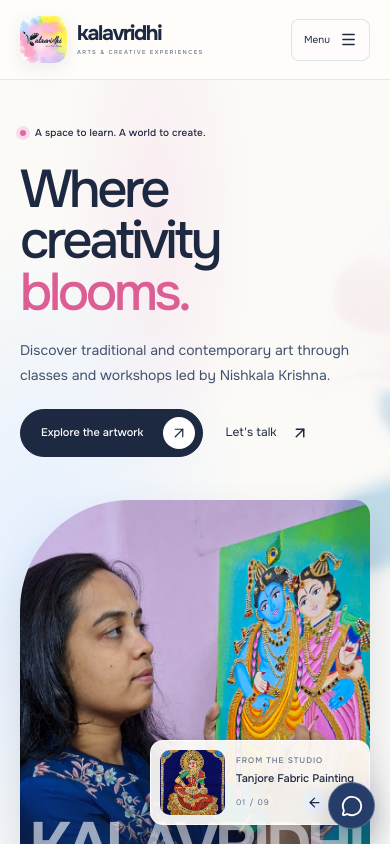
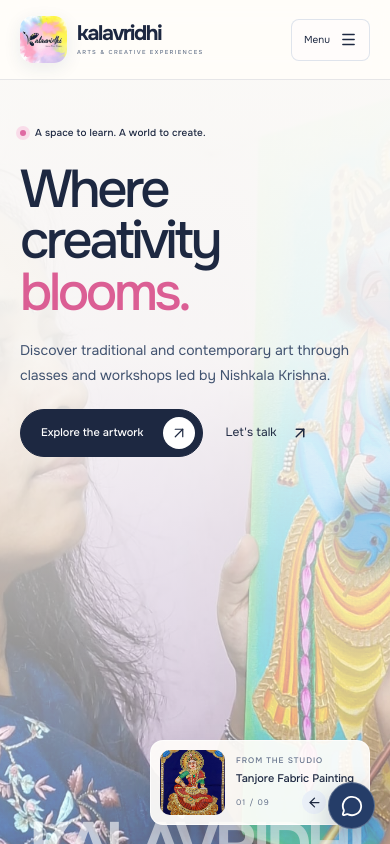
Before and after one commit to RethikaKJegan/kalavridhi, a Next.js app: page / in a window 390 px wide. Shown: the top 844 px of the page. Built offline with nearby package versions, Linux system fonts and the light colour scheme.

Commit message:
Make artist painting photo the full hero backdrop

```diff
--- a/src/components/studio/studio-next.css
+++ b/src/components/studio/studio-next.css
@@ -148,6 +148,13 @@
 .kv-moments-controls button:focus-visible { outline: 3px solid #cf8fa8; outline-offset: 3px; }
 @media (max-width: 900px) { .kv-moment-track { grid-template-columns: repeat(2,minmax(0,1fr)); gap: 12px; } .kv-moment-card { border-radius: 13px; } .kv-moment-photo { height: clamp(155px,32vw,230px); } .kv-moment-type { left: 8px; bottom: 8px; padding: 6px 8px; font-size: 7px; } .kv-moment-index { top: 8px; right: 8px; width: 25px; height: 25px; } }
 @media (max-width: 520px) { .kv-moment-track { grid-template-columns: 1fr; gap: 9px; } .kv-moment-photo { height: clamp(210px,64vw,340px); } }
+
+/* Let Nishkala's painting moment fill the hero, with a soft reading wash for the copy. */
+.kv-hero-photo { inset: 0; z-index: -4; border-radius: 0; box-shadow: none; }
+.kv-hero-photo img { object-position: 50% 29%; filter: saturate(1.08); }
+.kv-hero-photo::after { display: none; }
+.kv-hero-wash { z-index: -3; background: linear-gradient(90deg,#fbfaf7 0%,#fbfaf7f5 28%,#fbfaf7d9 47%,#fbfaf760 66%,#fbfaf700 86%),linear-gradient(0deg,#fbfaf78c 0%,transparent 23%,transparent 83%,#fbfaf73d 100%); }
+.kv-hero-aside { position: relative; z-index: 3; }
 .kv-recognition { position: relative; }
 .kv-recognition::before { content: ''; position: absolute; z-index: -1; left: -7%; bottom: 5%; width: 45%; height: 65%; background: radial-gradient(ellipse,#f6dbeba6,transparent 68%); pointer-events: none; }
 
@@ -157,6 +164,9 @@
   .kv-art-story h3 { font-size: clamp(32px, 3.4vw, 45px); }
 }
 @media (max-width: 760px) {
+  .kv-hero-photo { inset: 0; border-radius: 0; box-shadow: none; }
+  .kv-hero-photo img { object-position: 50% 30%; }
+  .kv-hero-wash { background: linear-gradient(180deg,#fbfaf7 0%,#fbfaf7ed 38%,#fbfaf7b8 56%,#fbfaf74a 100%); }
   .kv-studio > .kv-ink { opacity: .48; }
   .kv-studio > .kv-ink.kv-ink-hero { opacity: .82; }
   .kv-about-copy h2 strong { font-size: clamp(42px, 10.5vw, 65px); }
```
